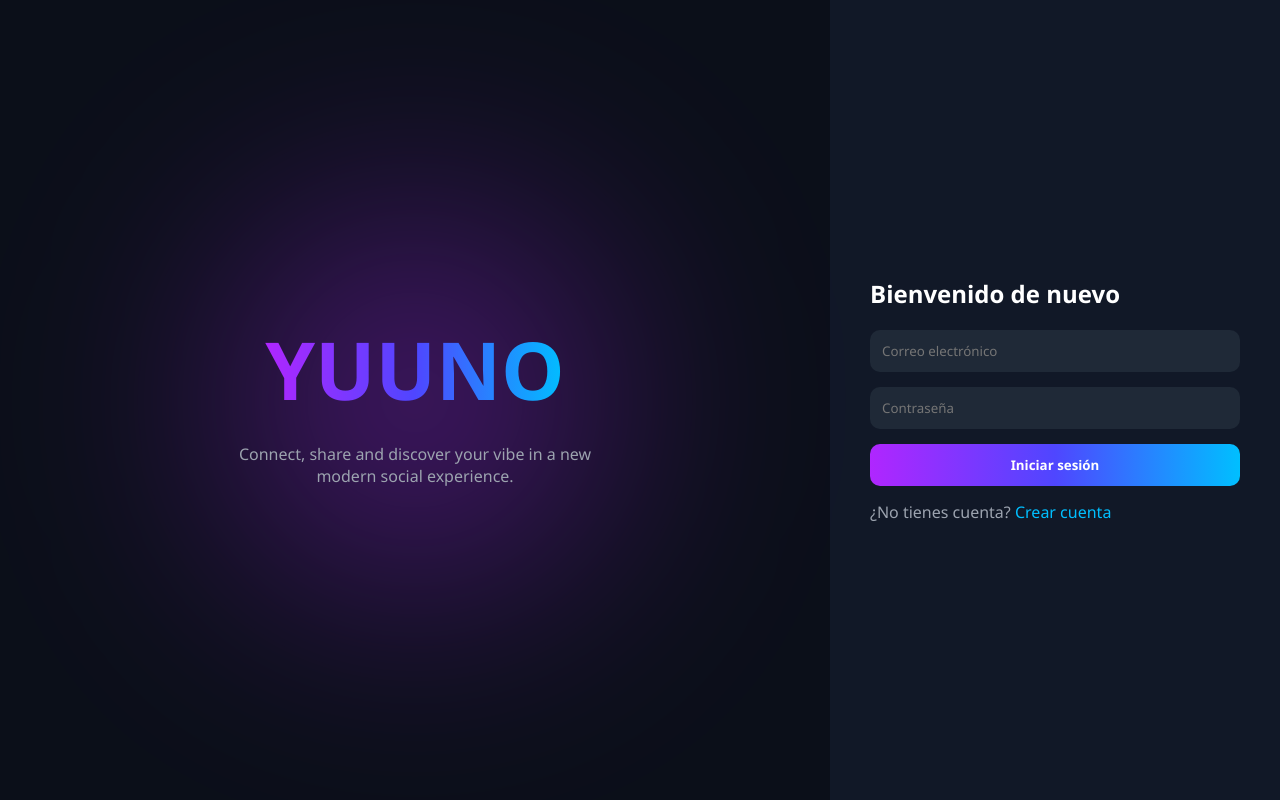
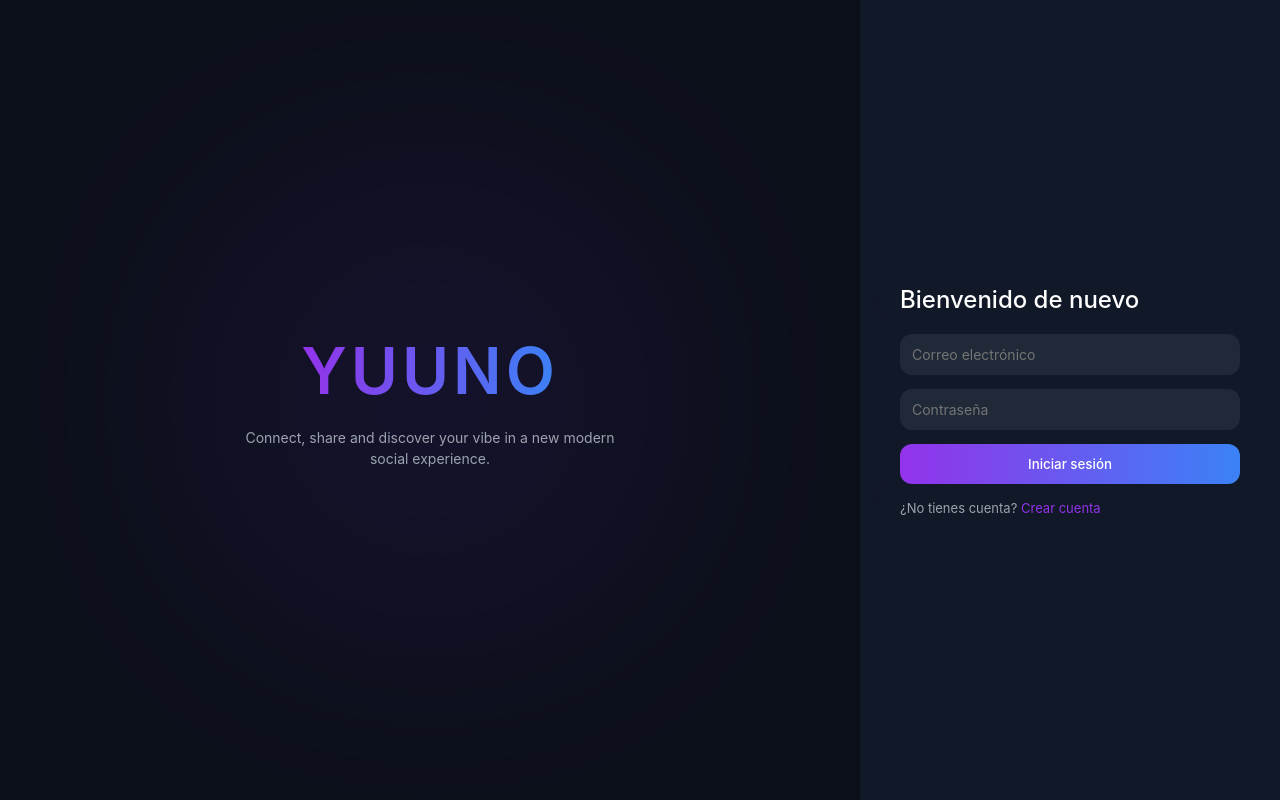
Before and after one commit to mimicajk/YUUNO, a plain HTML site: page login.html in a window 1280 px wide. Drawn offline with Linux system fonts and the light colour scheme.

Commit message:
Login refinado más elegante

```diff
--- a/auth.css
+++ b/auth.css
@@ -2,7 +2,7 @@
     margin:0;
     padding:0;
     box-sizing:border-box;
-    font-family: 'Segoe UI', sans-serif;
+    font-family: 'Inter', sans-serif;
 }
 
 .login-body{
@@ -16,7 +16,7 @@
     height:100vh;
 }
 
-/* LEFT */
+/* LADO IZQUIERDO */
 .login-left{
     flex:1;
     display:flex;
@@ -28,33 +28,36 @@
 
 .glow-circle{
     position:absolute;
-    width:600px;
-    height:600px;
-    background:radial-gradient(circle,#B026FF 0%, transparent 60%);
-    filter:blur(120px);
-    opacity:0.6;
+    width:500px;
+    height:500px;
+    background:radial-gradient(circle,#7c3aed 0%, transparent 65%);
+    filter:blur(140px);
+    opacity:0.35;
 }
 
 .login-logo{
-    font-size:80px;
-    font-weight:900;
-    background:linear-gradient(90deg,#B026FF,#4F46FF,#00BFFF);
+    font-size:64px;
+    font-weight:600; /* menos grueso */
+    letter-spacing:4px;
+    background:linear-gradient(90deg,#9333EA,#3B82F6);
     -webkit-background-clip:text;
     color:transparent;
     z-index:2;
 }
 
 .login-text{
-    margin-top:20px;
+    margin-top:18px;
     color:#9CA3AF;
-    max-width:400px;
+    max-width:380px;
     text-align:center;
+    font-size:14px;
+    line-height:1.5;
     z-index:2;
 }
 
-/* RIGHT */
+/* LADO DERECHO */
 .login-right{
-    width:450px;
+    width:420px;
     background:#111827;
     display:flex;
     align-items:center;
@@ -68,38 +71,46 @@
 
 .login-card h2{
     margin-bottom:20px;
+    font-weight:500;
 }
 
 .login-card form{
     display:flex;
     flex-direction:column;
-    gap:15px;
+    gap:14px;
 }
 
 .login-card input{
     padding:12px;
-    border-radius:10px;
+    border-radius:12px;
     border:none;
     background:#1F2937;
     color:white;
+    font-size:14px;
 }
 
 .login-card button{
     padding:12px;
-    border-radius:10px;
+    border-radius:12px;
     border:none;
-    background:linear-gradient(90deg,#B026FF,#4F46FF,#00BFFF);
+    background:linear-gradient(90deg,#9333EA,#3B82F6);
     color:white;
     cursor:pointer;
-    font-weight:bold;
+    font-weight:500;
+    transition:0.3s;
+}
+
+.login-card button:hover{
+    opacity:0.9;
 }
 
 .login-card p{
-    margin-top:15px;
+    margin-top:16px;
+    font-size:13px;
     color:#9CA3AF;
 }
 
 .login-card a{
-    color:#00BFFF;
+    color:#9333EA;
     text-decoration:none;
 }
```
